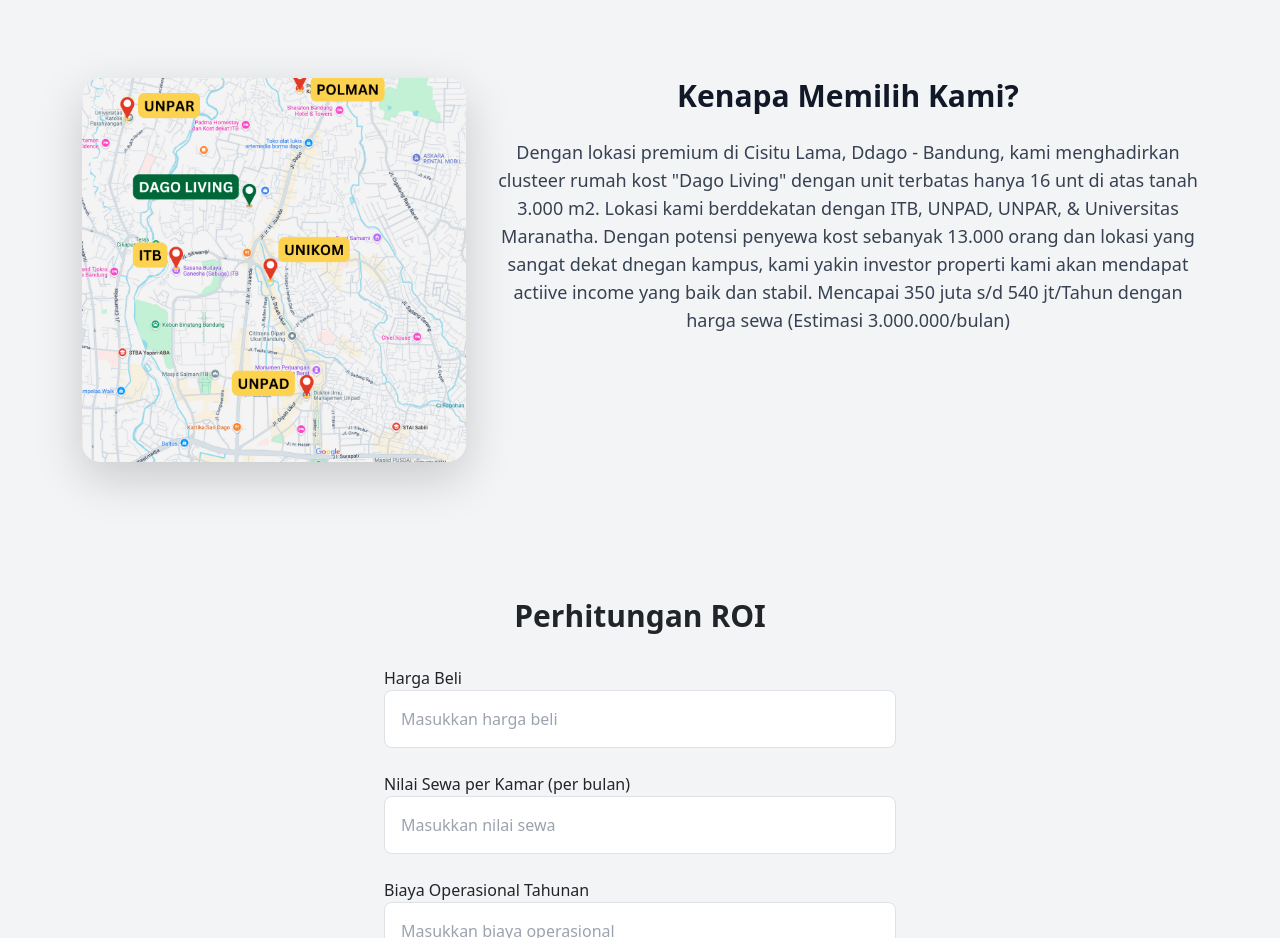
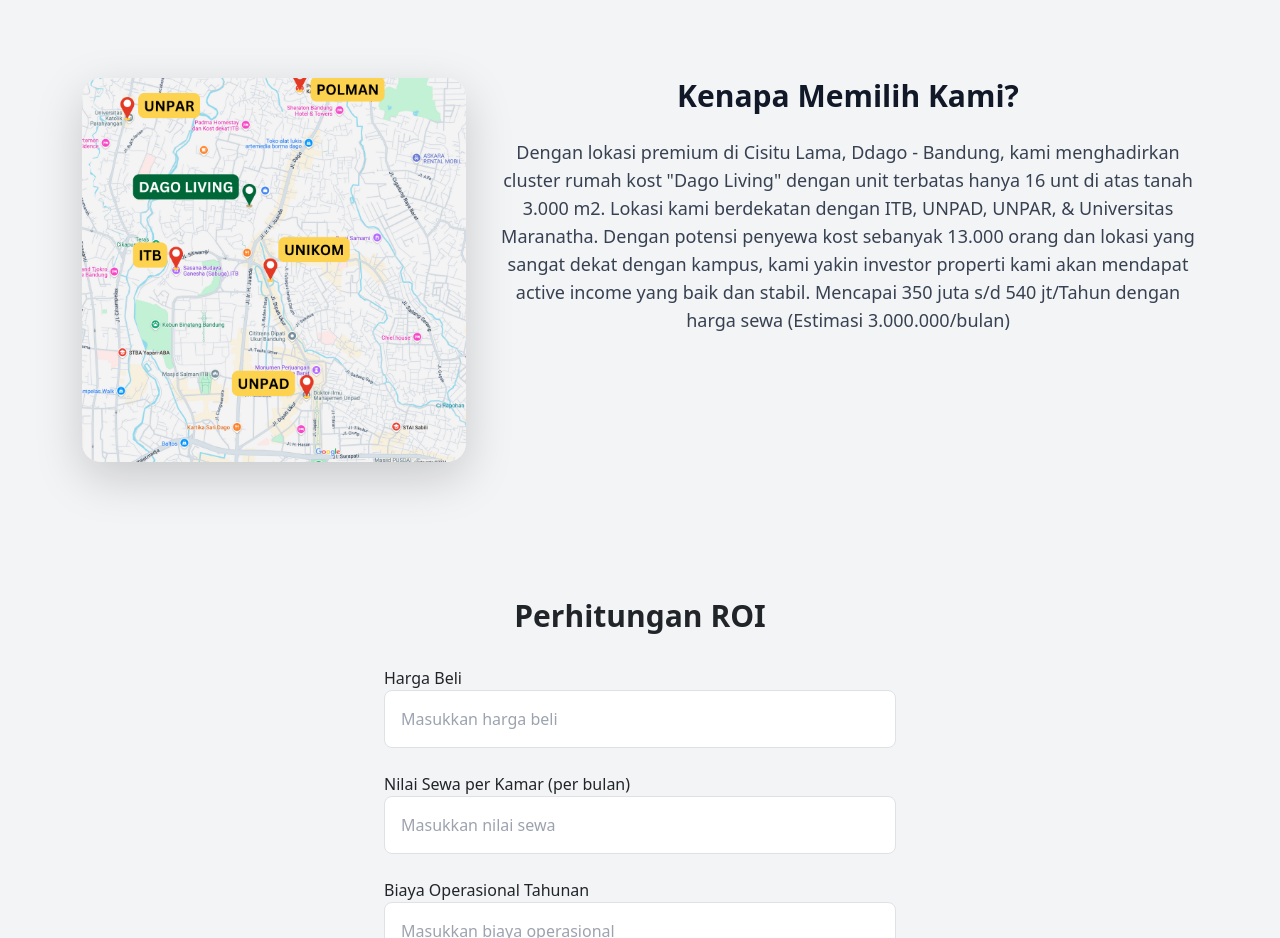
Before and after one commit to rd-seto/dagoliving-landingpage-meta, a plain HTML site: page index.html in a window 1280 px wide. Shown: the part 1100-2038 px from the top of the page. Drawn offline with nearby package versions, Linux system fonts and the light colour scheme.

Commit message:
revisi kenapa memilih kami index.html

```diff
--- a/index.html
+++ b/index.html
@@ -225,8 +225,8 @@
       <div class="text-center md:text-left">
         <h2 class="text-3xl font-semibold mb-4">Kenapa Memilih Kami?</h2>
         <p class="text-lg leading-relaxed">
-          Dengan lokasi premium di Cisitu Lama, Ddago - Bandung, kami menghadirkan clusteer rumah kost "Dago Living" dengan unit terbatas hanya 16 unt di atas tanah 3.000 m2.
-          Lokasi kami berddekatan dengan ITB,  UNPAD, UNPAR, & Universitas Maranatha. Dengan potensi penyewa kost sebanyak 13.000 orang dan lokasi yang sangat dekat dnegan kampus, kami yakin investor properti kami akan mendapat actiive income yang baik dan stabil.
+          Dengan lokasi premium di Cisitu Lama, Ddago - Bandung, kami menghadirkan cluster rumah kost "Dago Living" dengan unit terbatas hanya 16 unt di atas tanah 3.000 m2.
+          Lokasi kami berdekatan dengan ITB,  UNPAD, UNPAR, & Universitas Maranatha. Dengan potensi penyewa kost sebanyak 13.000 orang dan lokasi yang sangat dekat dengan kampus, kami yakin investor properti kami akan mendapat active income yang baik dan stabil.
           Mencapai 350 juta s/d 540 jt/Tahun dengan harga sewa (Estimasi 3.000.000/bulan)
         </p>
       </div>
```
